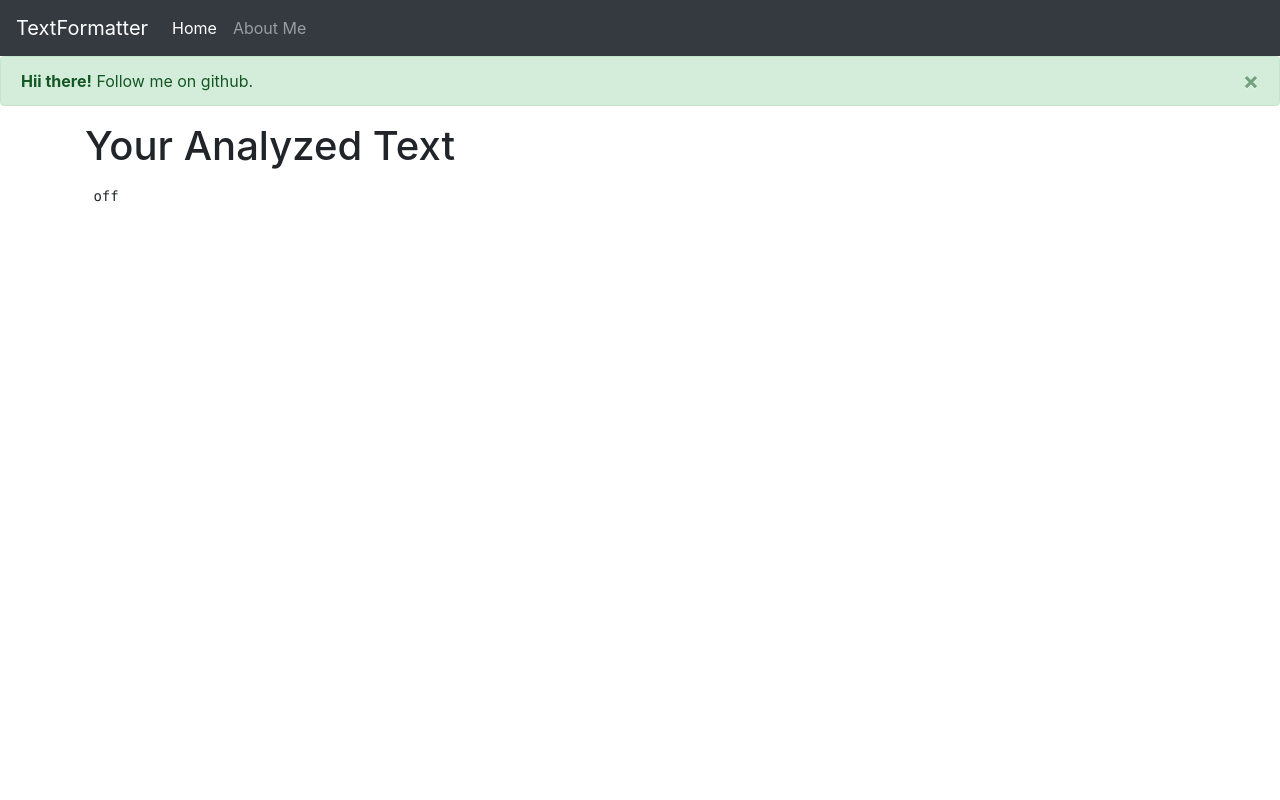
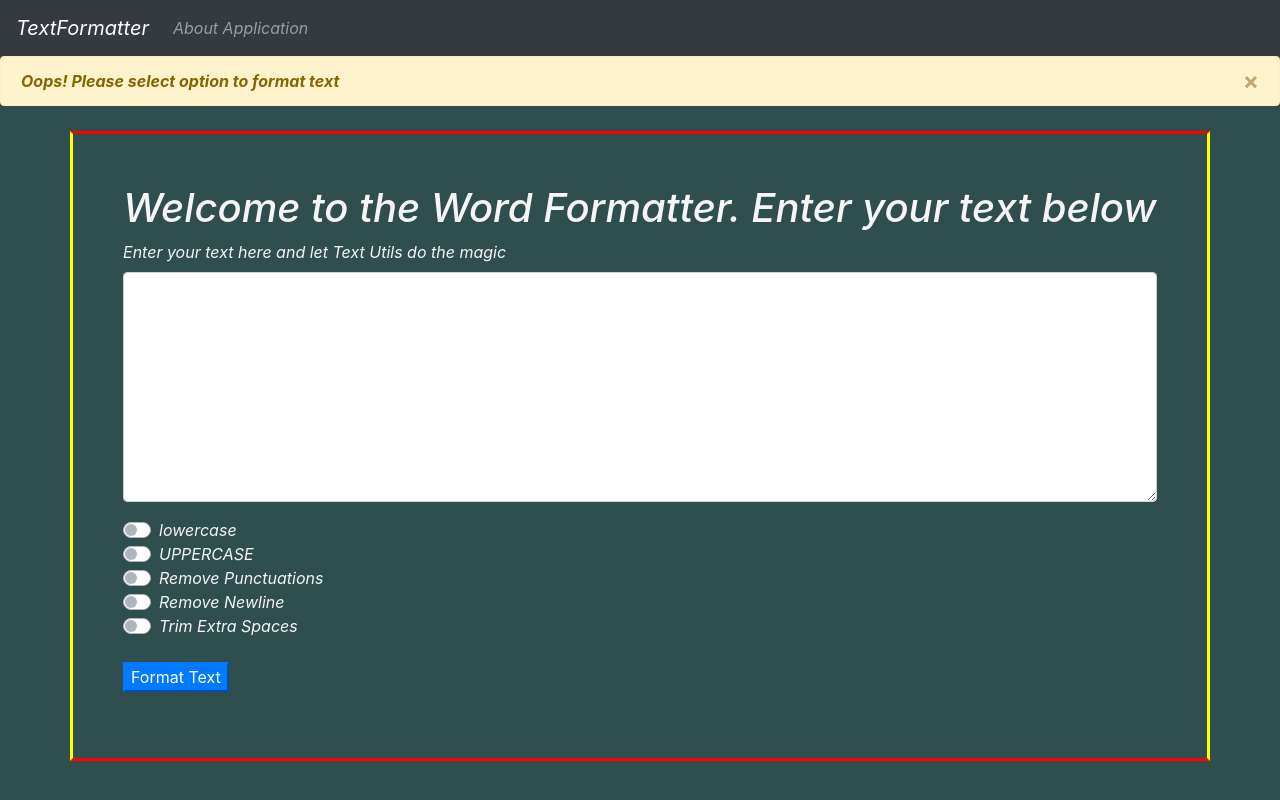
Before and after one commit to jaychaturvedi/TextFormatter, a Django app: page /result in a window 1280 px wide. Run offline with Django 3.2, Linux system fonts and the light colour scheme; some libraries are stand-ins or nearby versions.

Commit message:
styling webpage

```diff
--- a/templates/base.html
+++ b/templates/base.html
@@ -6,11 +6,25 @@
     </head>
     <link rel="stylesheet" href="https://stackpath.bootstrapcdn.com/bootstrap/4.3.1/css/bootstrap.min.css"
         integrity="sha384-ggOyR0iXCbMQv3Xipma34MD+dH/1fQ784/j6cY/iJTQUOhcWr7x9JvoRxT2MZw1T" crossorigin="anonymous">
+        <style>
+                #formatica{
+                    border-style: solid;
+                    border-color: red yellow ;
+                    padding: 50px;
+                    margin-top: 25px;
 
+                }
+
+                body{
+                    background-color:darkslategray; margin-top: 25px; font-style: italic; margin-top: 0; color: whitesmoke
+
+
+                }
+            </style>
 
     <body>
         <nav class="navbar navbar-expand-lg navbar-dark bg-dark">
-            <a class="navbar-brand" href="{% url 'home' %}">TextFormatter</a>
+            <a class="navbar-brand" href="{% url 'home' %}">TextFormatter<span class="sr-only">(current)</span></a>
             <button class="navbar-toggler" type="button" data-toggle="collapse" data-target="#navbarTogglerDemo02"
                 aria-controls="navbarTogglerDemo02" aria-expanded="false" aria-label="Toggle navigation">
                 <span class="navbar-toggler-icon"></span>
@@ -18,24 +32,17 @@
 
             <div class="collapse navbar-collapse" id="navbarTogglerDemo02">
                 <ul class="navbar-nav mr-auto mt-2 mt-lg-0">
-                    <li class="nav-item active">
-                        <a class="nav-link" href="#">Home <span class="sr-only">(current)</span></a>
-                    </li>
                     <li class="nav-item">
-                        <a class="nav-link" href="#">About Me</a>
+                        <a class="nav-link" href="{% url 'about' %}">About Application</a>
                     </li>
                 </ul>
             </div>
         </nav>
-        <div class="alert alert-success alert-dismissible fade show" role="alert">
-            <strong>Hii there!</strong> Follow me on github.
-            <button type="button" class="close" data-dismiss="alert" aria-label="Close">
-                <span aria-hidden="true">&times;</span>
-            </button>
-        </div>
+        {% block noti%}
+        {% endblock noti%}
 
        {% block content %}
-       {% endblock %}
+       {% endblock content %}
 
 
 
--- a/templates/home.html
+++ b/templates/home.html
@@ -1,9 +1,31 @@
 {% extends 'base.html' %}
+{% block noti%}
+
+{% if error %}
+<div class="alert alert-warning alert-dismissible fade show" role="alert">
+    <strong>Oops! {{ error }}</strong>
+    <button type="button" class="close" data-dismiss="alert" aria-label="Close">
+        <span aria-hidden="true">&times;</span>
+    </button>
+</div>
+{% else%}
+<div class="alert alert-success alert-dismissible fade show" role="alert">
+    <strong>Hii there!</strong> Follow me on <a href="https://github.com/jaychaturvedi">github</a>
+    <button type="button" class="close" data-dismiss="alert" aria-label="Close">
+        <span aria-hidden="true">&times;</span>
+    </button>
+</div>
+{% endif %}
+{% endblock noti%}
+
+
+
+
 {% block content %}
 
 
 
-<div class="container">
+<div class="container" id ="formatica">
 
 
     <h1>Welcome to the Word Formatter. Enter your text below</h1>
@@ -35,8 +57,8 @@
             <label class="custom-control-label" for="customSwitch5">Trim Extra Spaces</label>
         </div>
 
-        <button type='submit' class="mt-4"> Analyze Text</button>
+        <button type='submit' class="btn-primary mt-4"> Format Text</button>
     </form>
 </div>
 
-{% endblock %}
+{% endblock content %}
--- a/templates/result.html
+++ b/templates/result.html
@@ -1,10 +1,11 @@
 {% extends 'base.html' %}
 {% block content %}
 
-<div class="container">
+<div id="formats" class="container" >
     <h1>Your Analyzed Text</h1>
-    <p id="formattext">
-        <pre> {{ data }}</pre>
+    <br>
+    <p>
+        <pre style="color: whitesmoke"> {{ data }}</pre>
 
     </p>
 </div>
--- a/wordformatter/urls.py
+++ b/wordformatter/urls.py
@@ -6,4 +6,5 @@ urlpatterns = [
     path('admin/', admin.site.urls),
     path('', views.home, name = "home"),
     path('result', views.result, name = "result"),
+    path('about', views.about, name = "about"),
 ]
--- a/wordformatter/views.py
+++ b/wordformatter/views.py
@@ -1,10 +1,10 @@
 from django.shortcuts import render
 
 def home(request):
+    return render(request, 'home.html')
 
-    rawtext = request.POST.get('text', 'off')
-
-    return render(request, 'home.html',{'data': rawtext})
+def about(request):
+    return render(request, 'about.html')
 
 
 def result(request):
@@ -14,6 +14,9 @@ def result(request):
     removepunc = request.POST.get('removepunc', 'off')
     removeline = request.POST.get('removeline', 'off')
     trim = request.POST.get('trim', 'off')
+
+    if(len(rawtext)==0):
+        return render(request, 'home.html',{'error':'Please enter text to format'})
 
     if(uppercase == 'on'):
         testdata = ''
@@ -42,6 +45,8 @@ def result(request):
         for i in rawtext:
             if (i != '\n' and i!='\r'):
                 testdata+=i
+            else:
+                testdata+=' '
 
         rawtext = testdata
 
@@ -54,6 +59,8 @@ def result(request):
 
         rawtext = testdata.strip()
 
+    if (uppercase!='on' and lowercase!='on'  and trim!='on'  and removeline!='on'  and removepunc!='on' ):
+        return render(request, 'home.html',{'error':'Please select option to format text'})
 
 
     return render(request, 'result.html',{'data':rawtext})
```
Also changed, not shown: templates/about.html (added, +27 -0 lines).
